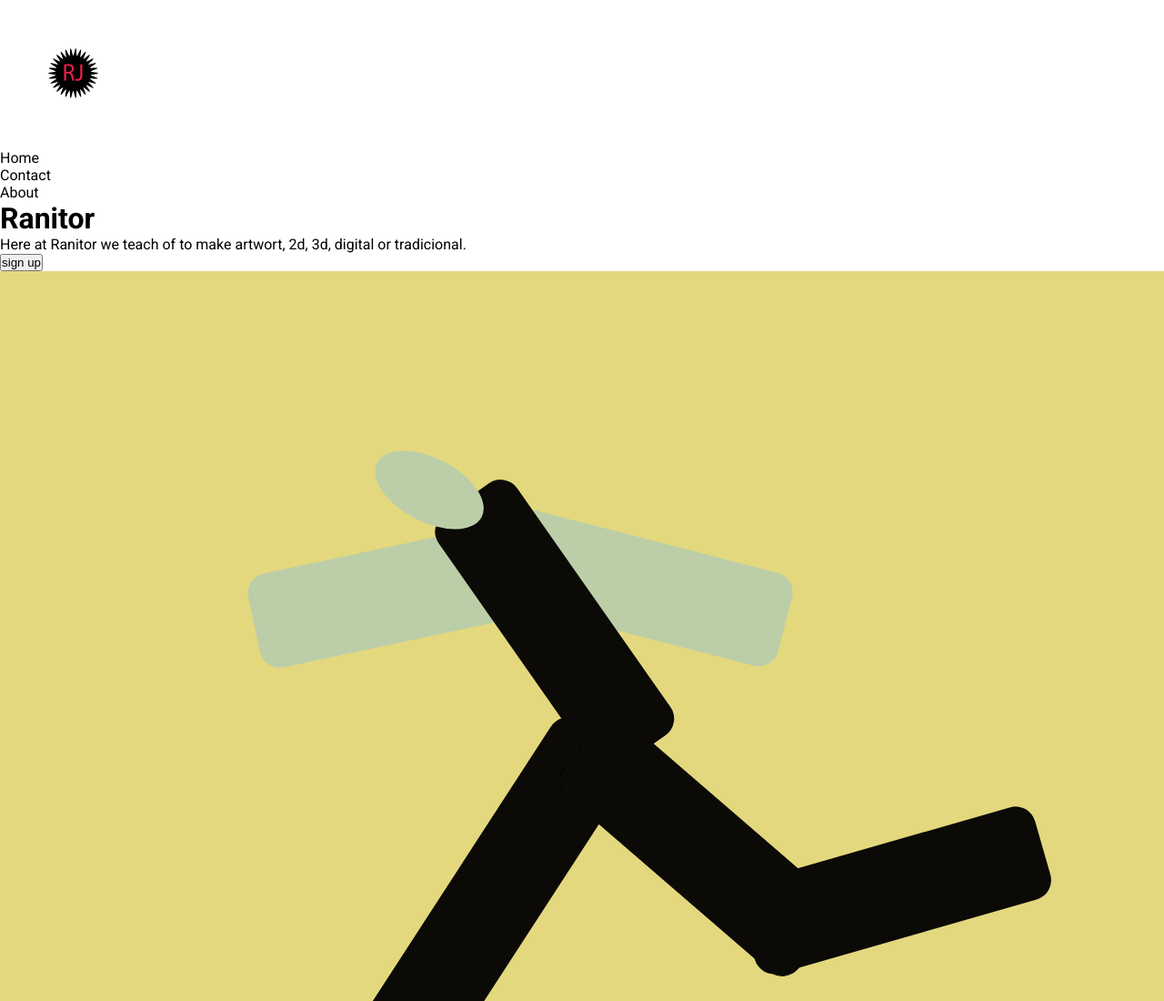
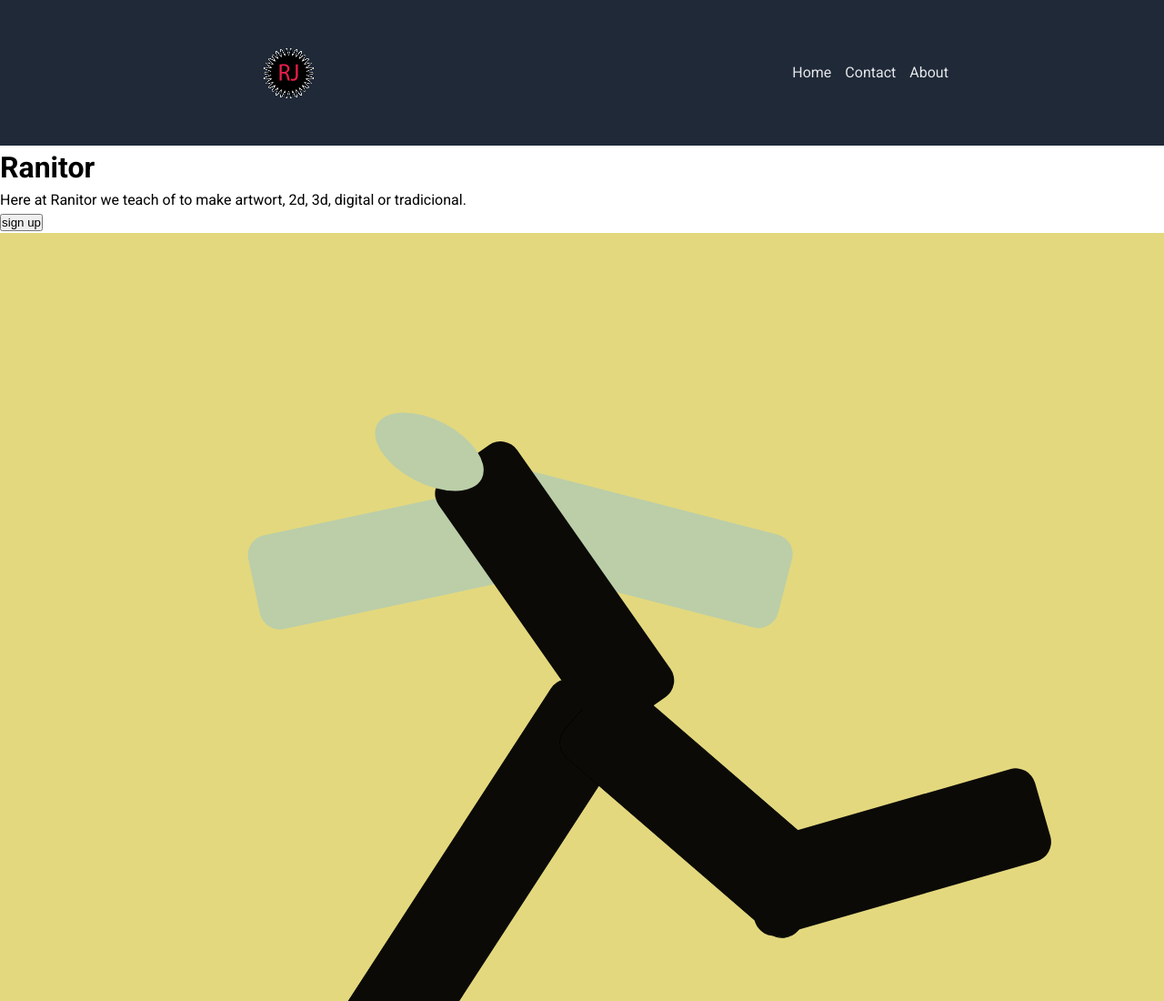
Before and after one commit to Ranitor/landing-page, a plain HTML site: page index.html in a window 1280 px wide. Shown: the top 1100 px of the page at 91% size. Drawn offline with Linux system fonts and the light colour scheme.

```diff
--- a/index.html
+++ b/index.html
@@ -7,15 +7,15 @@
     <title>Landing Page</title>
 </head>
 <body>
-    <nav>
-        <div>
+    <nav class="navbar">
+        <div class="container">
             <img src="./images/Logo.gif" alt="Logo of RJ">
+            <ul>
+                <li>Home</li>
+                <li>Contact</li>
+                <li>About</li>
+            </ul>
         </div>
-        <ul>
-            <li>Home</li>
-            <li>Contact</li>
-            <li>About</li>
-        </ul>
     </nav>
 
     <header>
--- a/style.css
+++ b/style.css
@@ -11,4 +11,20 @@
 
 body{
     font-family: "roboto";
+    line-height: 1.5;
 }
+
+.container{
+    display: flex;
+    justify-content: space-around;
+    align-items: center;
+    height: 100%;
+    background-color: #1f2937;
+}
+
+.navbar ul{
+    display: flex;
+    color: #e5e7eb;
+    gap: 15px;
+    list-style-type: none;
+}
```
